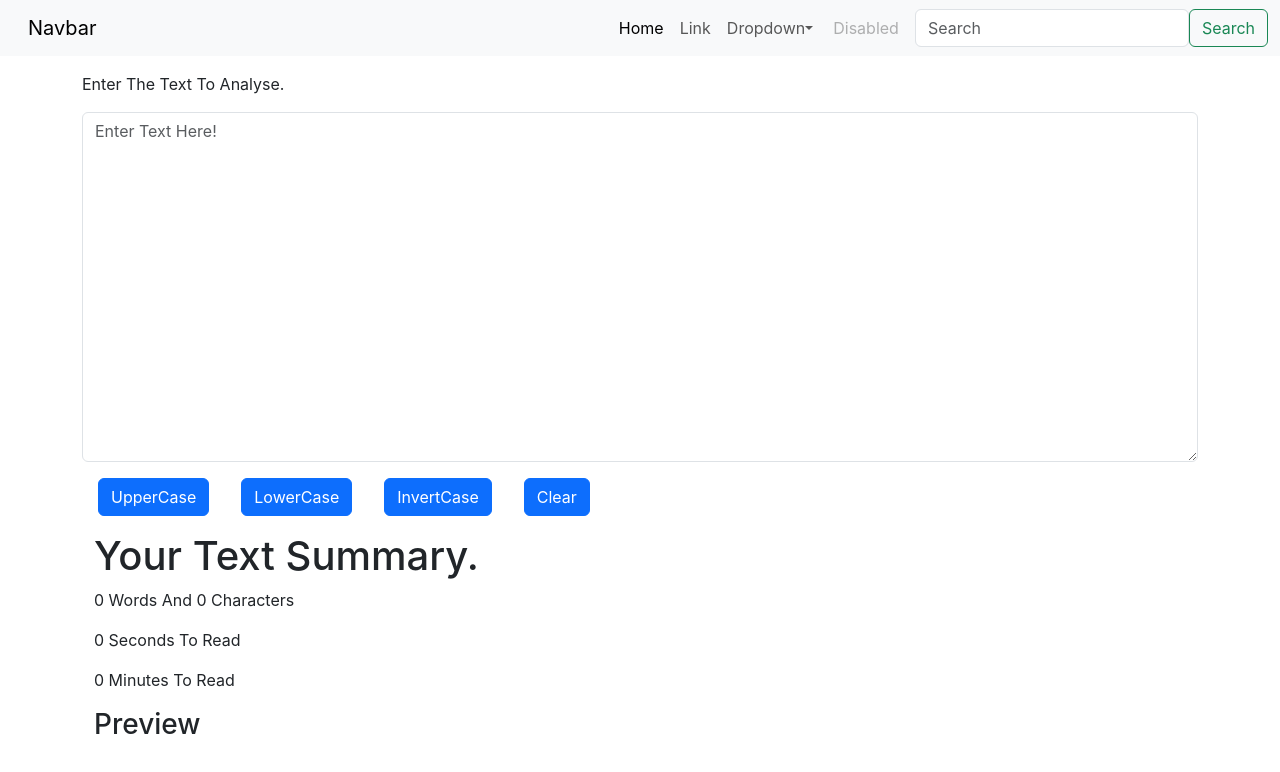
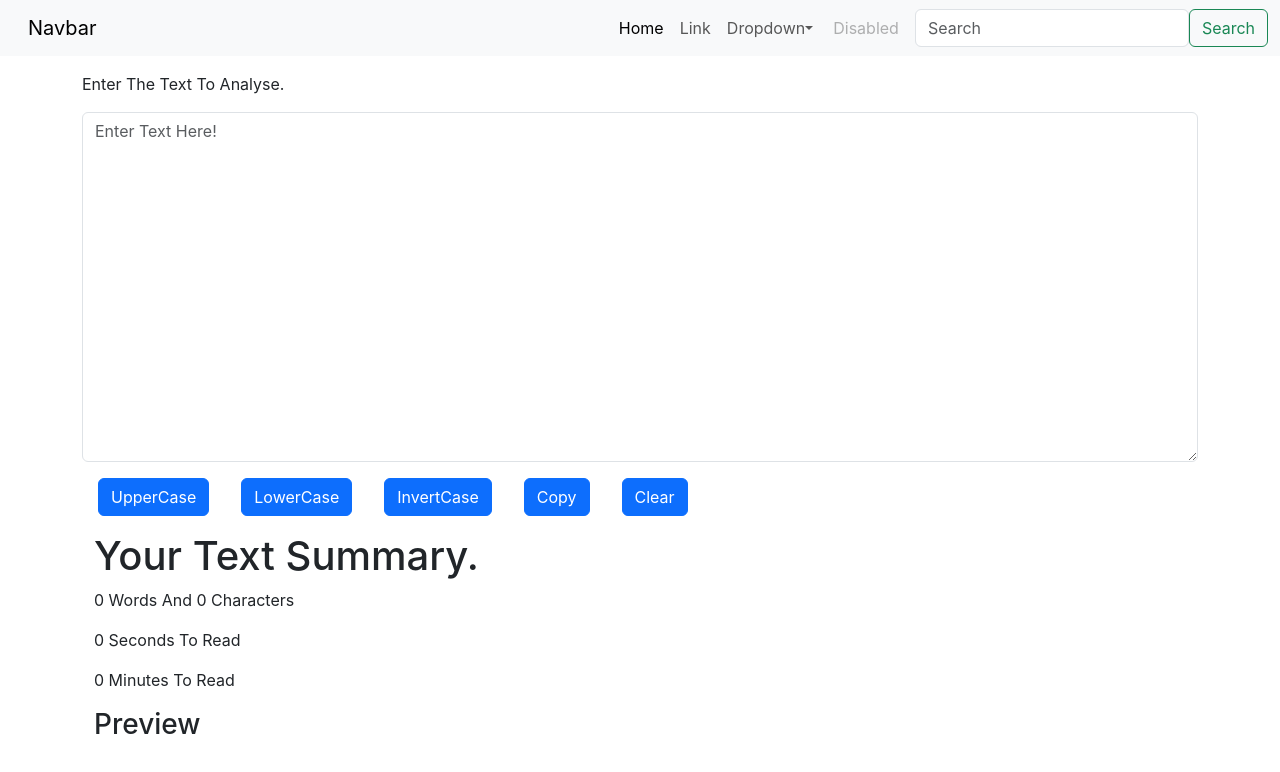
Before and after one commit to aryan-amdavadi/reactjs-demo, a React (Create React App) app: page / in a window 1280 px wide. Shown: the top 772 px of the page. Built offline with nearby package versions, Linux system fonts and the light colour scheme.

Commit message:
Added Copy Button

```diff
--- a/src/components/TextForm.js
+++ b/src/components/TextForm.js
@@ -15,7 +15,10 @@
         const lowText = text.toLowerCase();
         setText(lowText);
     }
-
+    const clickCopy = () => {
+        document.getElementById("myBox").select();
+        navigator.clipboard.writeText(text)
+    }
     const clickClear = () => {
         const clearText = ""
         setText(clearText);
@@ -43,6 +46,7 @@
             <button className="btn btn-primary mx-3" onClick={clickUpper}>UpperCase</button>
             <button className="btn btn-primary mx-3" onClick={clickLower}>LowerCase</button>
             <button className="btn btn-primary mx-3" onClick={clickInvert}>InvertCase</button>
+            <button className="btn btn-primary mx-3" onClick={clickCopy}>Copy</button>
             <button className="btn btn-primary mx-3" onClick={clickClear}>Clear</button>
         </div>
         <div className="container my-3">
```
